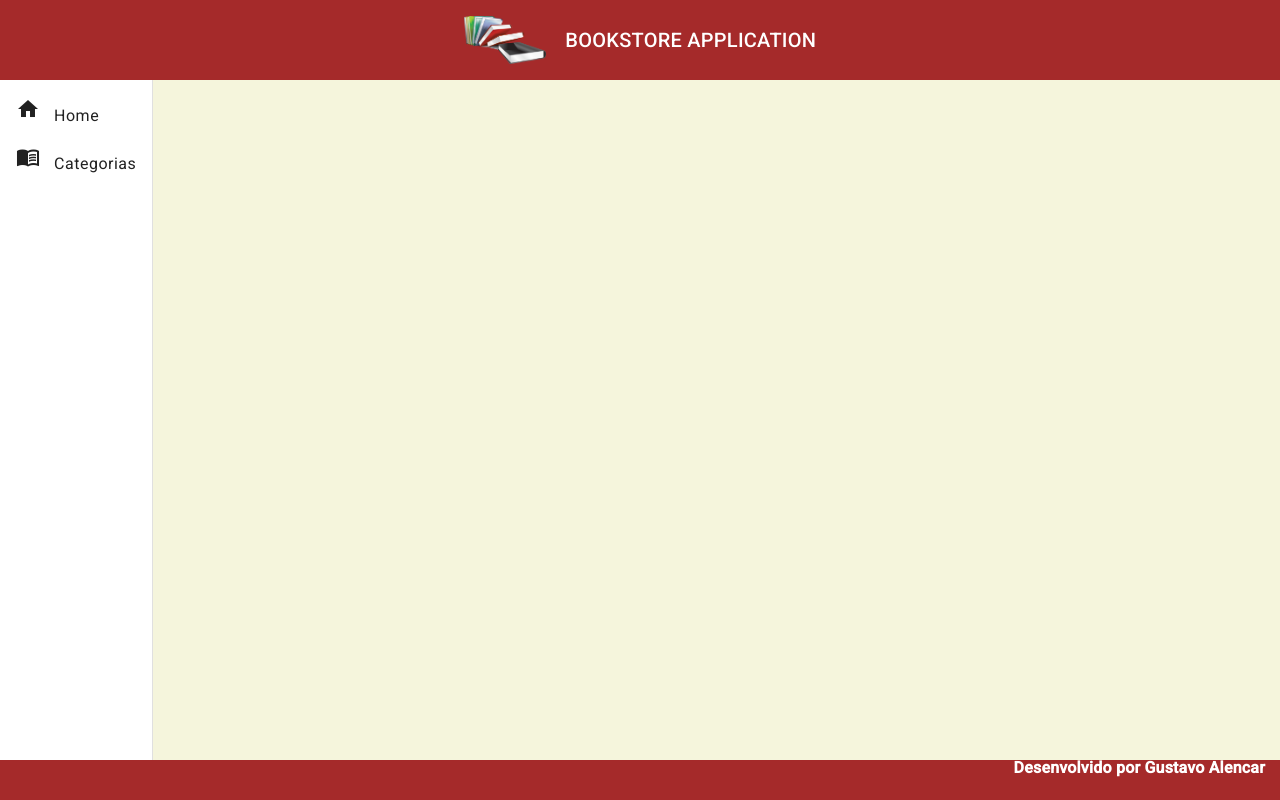
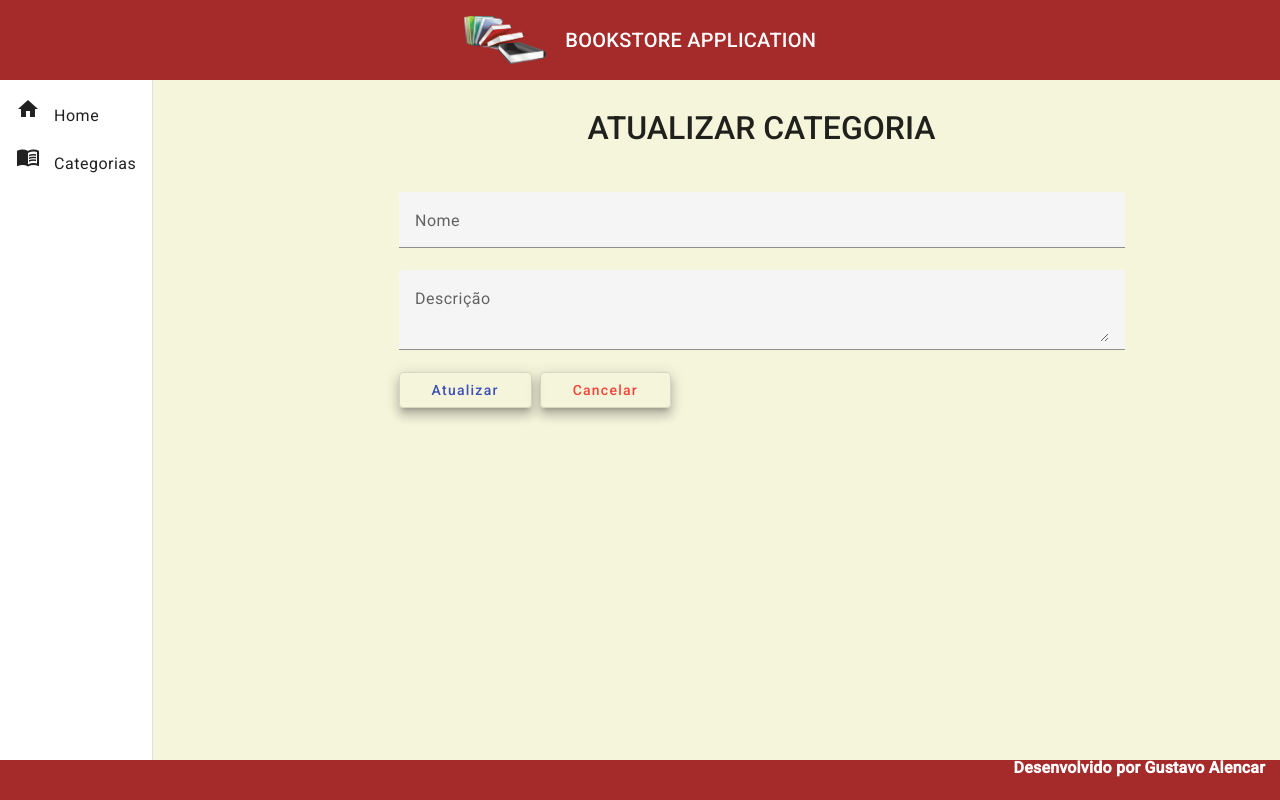
Before and after one commit to gustacodes/bookstore-front, an Angular app: page /categorias/update/1 in a window 1280 px wide. Before the commit this address led to /. Built offline with nearby package versions, Linux system fonts and the light colour scheme.

Commit message:
feat: criada estrutura HTML e CSS do componente categoria-update

```diff
--- a/src/app/app-routing.module.ts
+++ b/src/app/app-routing.module.ts
@@ -4,6 +4,7 @@ import { HomeComponent } from './components/views/home/home.component';
 import { CategoriaReadComponent } from './components/views/categoria/categoria-read/categoria-read.component';
 import { CategoriaCreateComponent } from './components/views/categoria/categoria-create/categoria-create.component';
 import { CategoriaDeleteComponent } from './components/views/categoria/categoria-delete/categoria-delete.component';
+import { CategoriaUpdateComponent } from './components/views/categoria/categoria-update/categoria-update.component';
 
 const routes: Routes = [
   {
@@ -25,6 +26,11 @@ const routes: Routes = [
   {
     path: 'categorias/delete/:id',
     component: CategoriaDeleteComponent
+  },
+
+  {
+    path: 'categorias/update/:id',
+    component: CategoriaUpdateComponent
   }
 ];
 
--- a/src/app/app.module.ts
+++ b/src/app/app.module.ts
@@ -11,6 +11,7 @@ import { HomeModule } from './components/views/home/home.module';
 import { CategoriaReadModule } from './components/views/categoria/categoria-read/categoria-read.module';
 import { CategoriaCreateModule } from './components/views/categoria/categoria-create/categoria-create.module';
 import { CategoriaDeleteModule } from './components/views/categoria/categoria-delete/categoria-delete.module';
+import { CategoriaUpdateModule } from './components/views/categoria/categoria-update/categoria-update.module';
 
 @NgModule({
   declarations: [
@@ -26,7 +27,8 @@ import { CategoriaDeleteModule } from './components/views/categoria/categoria-de
     HomeModule,
     CategoriaReadModule,
     CategoriaCreateModule,
-    CategoriaDeleteModule
+    CategoriaDeleteModule,
+    CategoriaUpdateModule
   ],
   providers: [],
   bootstrap: [AppComponent]
--- a/src/app/components/views/categoria/categoria-create/categoria-create.component.ts
+++ b/src/app/components/views/categoria/categoria-create/categoria-create.component.ts
@@ -2,7 +2,6 @@ import { Component } from '@angular/core';
 import { FormBuilder, FormGroup, Validators } from '@angular/forms';
 import { CategoriaService } from '../categoria.service';
 import { Router } from '@angular/router';
-import { MatSnackBar } from '@angular/material/snack-bar';
 
 @Component({
   selector: 'app-categoria-create',
--- a/src/app/components/views/categoria/categoria-read/categoria-read.component.html
+++ b/src/app/components/views/categoria/categoria-read/categoria-read.component.html
@@ -43,7 +43,7 @@
         <ng-container matColumnDef="acoes">
           <th class="mat-header" mat-header-cell *matHeaderCellDef> AÇÕES </th>
           <td mat-cell *matCellDef="let row">
-            <a class="edit" href="#">
+            <a class="edit" routerLink="update/{{row.id}}">
                 <i class="material-icons">edit</i>
             </a>
             <a class="delete" routerLink="delete/{{row.id}}">
--- /dev/null
+++ b/src/app/components/views/categoria/categoria-update/categoria-update.component.css
@@ -0,0 +1,26 @@
+form {
+    text-align: center;
+    width: 70%;
+    margin: 2rem auto 0 auto;
+}
+
+h1 {
+    font-size: 2rem;
+    font-weight: 500;
+    margin-bottom: 3rem;
+}
+
+.form {
+    width: 100%;
+}
+
+.buttons {
+    width: 100%;
+    text-align: start;
+}
+
+button {
+    margin-right: .5rem;
+    padding-right: 2rem;
+    padding-left: 2rem;
+}
--- /dev/null
+++ b/src/app/components/views/categoria/categoria-update/categoria-update.component.html
@@ -0,0 +1,18 @@
+<form [formGroup]="formulario" (ngSubmit)="atualizarCategoria()">
+    <h1>ATUALIZAR CATEGORIA</h1>
+
+    <mat-form-field class="form">
+        <mat-label>Nome</mat-label>
+        <input matInput formControlName="nome" placeholder="Ex: Computação" type="text">
+    </mat-form-field>
+
+    <mat-form-field class="form">
+        <mat-label>Descrição</mat-label>
+        <textarea matInput formControlName="descricao" placeholder="Ex: Livros de Computação" type="text"></textarea>
+    </mat-form-field>
+
+    <div class="buttons">
+        <button class="mat-elevation-z8" mat-stroked-button color="primary">Atualizar</button>
+        <button class="mat-elevation-z8" mat-stroked-button color="warn" (click)="cancel()">Cancelar</button>
+    </div>
+</form>
--- /dev/null
+++ b/src/app/components/views/categoria/categoria-update/categoria-update.component.ts
@@ -0,0 +1,29 @@
+import { Component } from '@angular/core';
+import { FormBuilder, FormGroup } from '@angular/forms';
+import { Router } from '@angular/router';
+
+@Component({
+  selector: 'app-categoria-update',
+  templateUrl: './categoria-update.component.html',
+  styleUrls: ['./categoria-update.component.css']
+})
+export class CategoriaUpdateComponent {
+
+  formulario: FormGroup
+
+  constructor(private forms: FormBuilder, private router: Router) {
+    this.formulario = forms.group({
+      nome: [''],
+      descricao: ['']
+    })
+  }
+
+  atualizarCategoria() {
+
+  }
+
+  cancel() {
+    this.router.navigate(['categorias'])
+  }
+
+}
```
Also changed, not shown: src/app/components/views/categoria/categoria-update/categoria-update.module.ts (added, +18 -0 lines), 1 other file (tests, documents, lock files or other folders).
